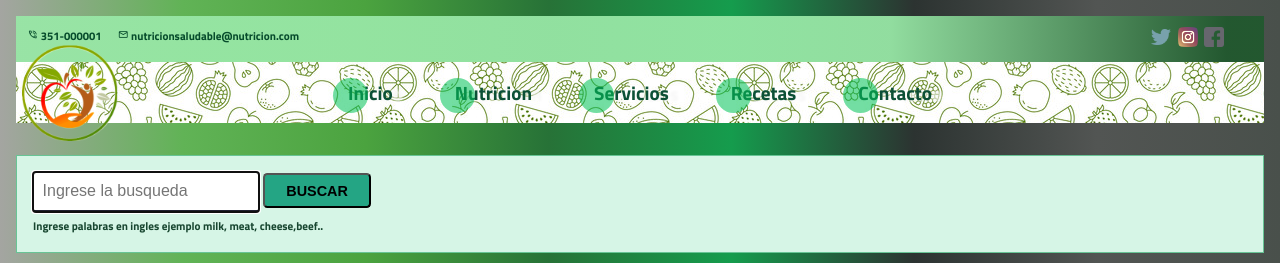
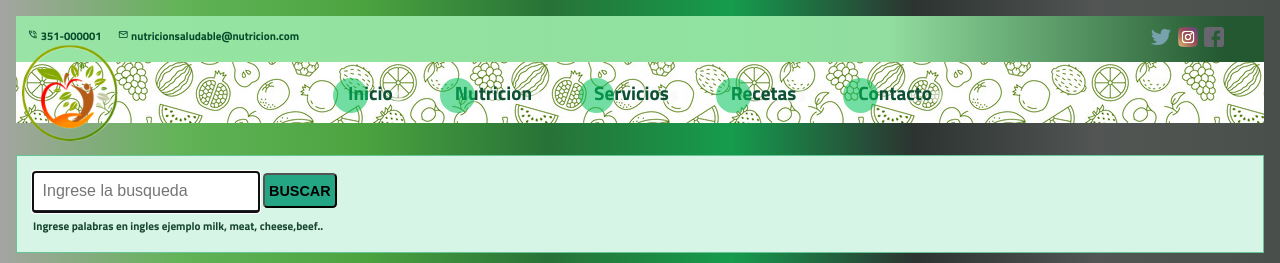
Before and after one commit to vegajorge/tpo2023, a plain HTML site: page pages/recetas.html in a window 1280 px wide. Shown: the top 263 px of the page. Drawn offline with nearby package versions, Linux system fonts and the light colour scheme.

Commit message:
boton recetas

```diff
--- a/css/recetas.css
+++ b/css/recetas.css
@@ -26,7 +26,7 @@
     font-weight: bold;
     text-transform: uppercase;
     font-size: 0.9rem;
-    padding: 0 1.5em;
+    padding: 0.3em;
     border-radius: 0.3em;
     /*text-align: center;
     width: 80px;*/
```
